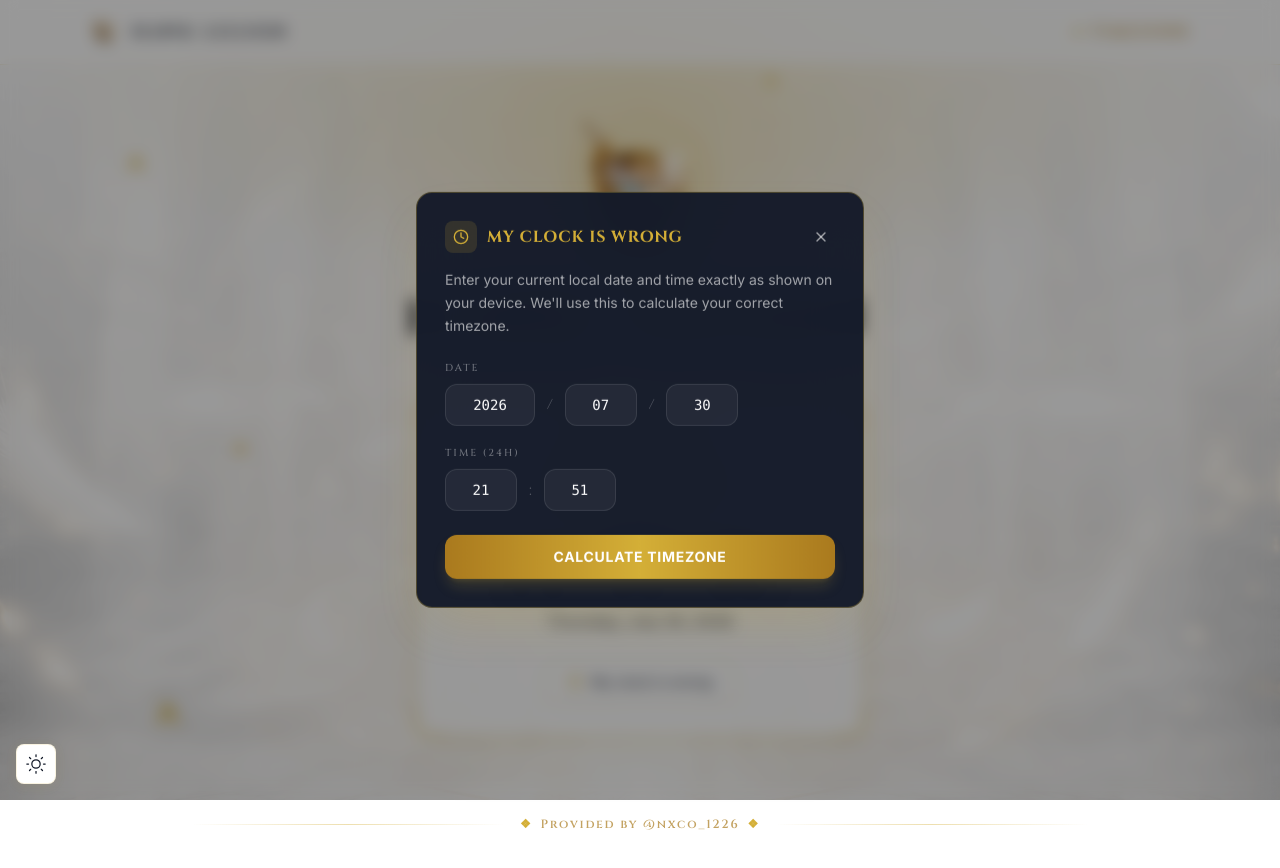
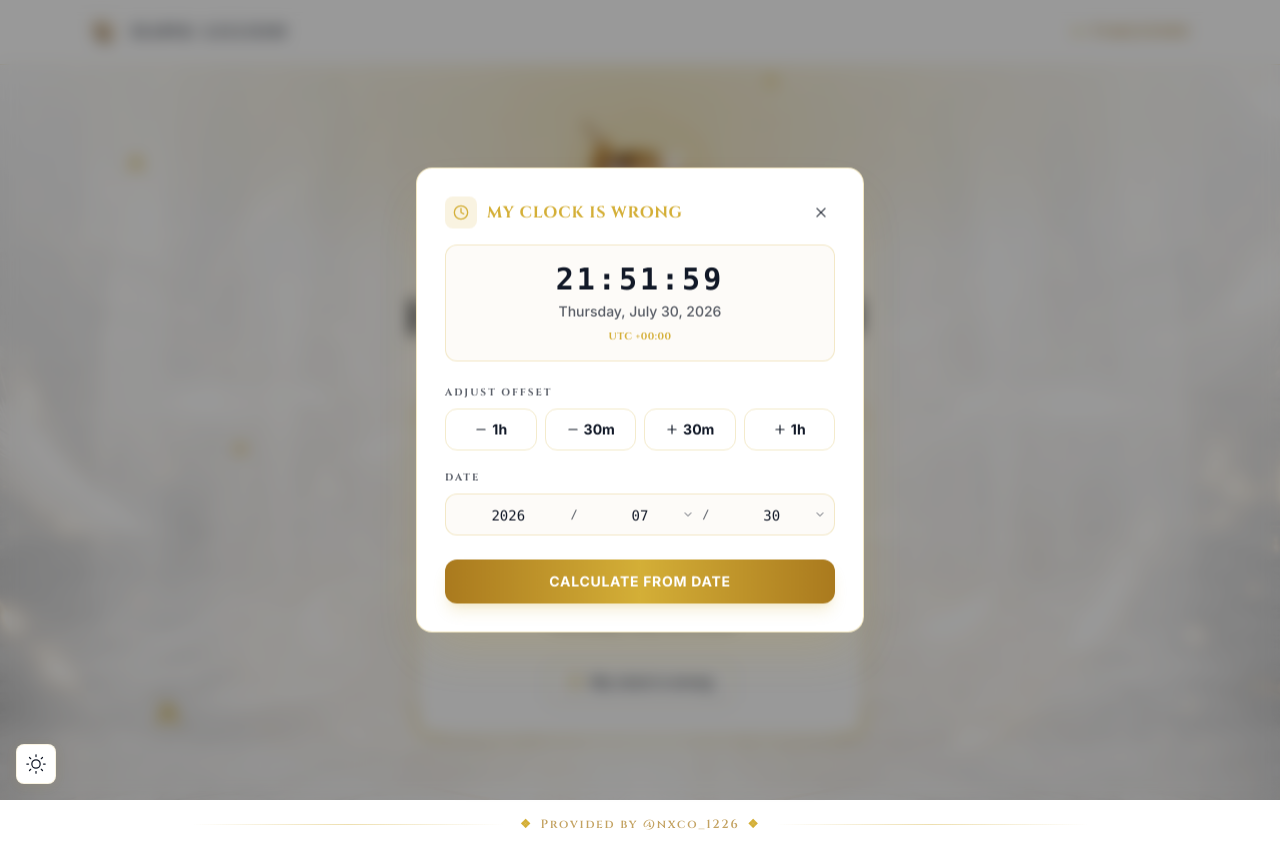
Before and after one commit to hawklegion/home, a Next.js app: page /timezone in a window 1280 px wide. Both pictures are taken after a click on the button "My clock is wrong". Shown: the top 868 px of the page. Built offline with nearby package versions, Linux system fonts and the light colour scheme.

Commit message:
dev: dark mode fullscreen, theme labels, no-scroll tz, new clock modal

```diff
--- a/src/app/timezone/page.tsx
+++ b/src/app/timezone/page.tsx
@@ -15,6 +15,7 @@ export default function TimezonePage() {
     isManual,
     modalOpen,
     setModalOpen,
+    adjustOffset,
     calculateOffset,
     resetToAuto,
   } = useTimezoneEngine()
@@ -31,7 +32,7 @@ export default function TimezonePage() {
       <Header />
       <SacredBackground />
 
-      <main className="flex-1 flex flex-col items-center justify-start px-4 pt-20 pb-20 relative z-10 max-w-7xl mx-auto w-full">
+      <main className="flex-1 flex flex-col items-center justify-start px-4 pt-20 pb-20 relative z-10 max-w-7xl mx-auto w-full overflow-hidden" style={{ height: "100dvh" }}>
         <div className="flex flex-col items-center mt-6 mb-8 animate-gold-bloom text-center">
           <div className="relative mb-4">
             <div className="absolute inset-0 rounded-full bg-[#D4AF37]/20 blur-3xl scale-150" />
@@ -41,18 +42,21 @@ export default function TimezonePage() {
               className="w-36 h-36 md:w-44 md:h-44 object-contain relative z-10 drop-shadow-[0_12px_24px_rgba(212,175,55,0.35)]"
             />
           </div>
-          <h1 className="font-heading text-3xl md:text-5xl font-bold tracking-[0.2em] text-[#111827] drop-shadow-sm">
+          <h1 className="font-heading text-3xl md:text-5xl font-bold tracking-[0.2em] drop-shadow-sm" style={{ color: "var(--text-primary)" }}>
             HAWK LEGION
           </h1>
           <p className="mt-2 text-xs md:text-sm text-[#AA7A1E] tracking-[0.35em] font-semibold uppercase">
-            &bull; SACRED ORDER. ETERNAL PURPOSE. &bull;
+            {process.env.NODE_ENV === "development"
+              ? "\u2022 Darkness leads the Blind. \u2022"
+              : "\u2022 SACRED ORDER. ETERNAL PURPOSE. \u2022"}
           </p>
         </div>
 
         <div className="w-full max-w-md relative animate-sunburst mb-12">
           <div
-            className="relative backdrop-blur-xl bg-white/80 rounded-2xl p-7 md:p-8 card-glow"
+            className="relative backdrop-blur-xl rounded-2xl p-7 md:p-8 card-glow"
             style={{
+              background: "var(--surface-card)",
               border: "1px solid rgba(212, 175, 55, 0.4)",
               boxShadow: `
                 0 0 0 1px rgba(212, 175, 55, 0.15),
@@ -70,7 +74,7 @@ export default function TimezonePage() {
 
             <div className="flex items-center justify-center gap-2 mb-5">
               <Compass className="w-4 h-4 text-[#D4AF37]" />
-              <span className="text-xs font-bold text-[#AA7A1E] uppercase tracking-[0.25em] font-heading">
+              <span className="text-xs font-bold uppercase tracking-[0.25em] font-heading" style={{ color: "var(--text-primary)" }}>
                 YOUR TIMEZONE
               </span>
             </div>
@@ -83,17 +87,17 @@ export default function TimezonePage() {
               <div className="text-gold-gradient text-2xl md:text-3xl font-heading font-bold tracking-wider">
                 {offsetLabel}
               </div>
-              <div className="mt-1 flex items-center justify-center gap-1.5 text-xs text-[#111827]/50 group-hover:text-[#AA7A1E] transition-colors">
+              <div className="mt-1 flex items-center justify-center gap-1.5 text-xs transition-colors group-hover:text-[#AA7A1E]" style={{ color: "var(--text-secondary)" }}>
                 <span>Click to copy</span>
                 <Copy className="w-3.5 h-3.5" />
               </div>
             </button>
 
             <div className="text-center">
-              <div className="text-4xl md:text-5xl font-mono font-bold tracking-widest text-[#111827] tabular-nums" suppressHydrationWarning>
+              <div className="text-4xl md:text-5xl font-mono font-bold tracking-widest tabular-nums" style={{ color: "var(--text-primary)" }} suppressHydrationWarning>
                 {time}
               </div>
-              <div className="mt-2 text-sm md:text-base text-[#111827]/75 font-medium" suppressHydrationWarning>
+              <div className="mt-2 text-sm md:text-base font-medium" style={{ color: "var(--text-secondary)" }} suppressHydrationWarning>
                 {date}
               </div>
             </div>
@@ -101,7 +105,8 @@ export default function TimezonePage() {
             <div className="mt-7 flex justify-center">
               <button
                 onClick={() => setModalOpen(true)}
-                className="group flex items-center gap-2 px-5 py-2.5 rounded-xl bg-white/70 border border-[#D4AF37]/30 hover:bg-[#D4AF37]/10 hover:border-[#D4AF37]/60 text-xs md:text-sm font-medium text-[#111827]/80 hover:text-[#111827] transition-all shadow-sm"
+                className="group flex items-center gap-2 px-5 py-2.5 rounded-xl border border-[#D4AF37]/30 hover:bg-[#D4AF37]/10 hover:border-[#D4AF37]/60 text-xs md:text-sm font-medium transition-all shadow-sm"
+                style={{ background: "var(--surface-card)", color: "var(--text-primary)" }}
               >
                 <ClockIcon className="w-4 h-4 text-[#D4AF37] group-hover:rotate-12 transition-transform" />
                 My clock is wrong
@@ -125,6 +130,7 @@ export default function TimezonePage() {
         open={modalOpen}
         onClose={() => setModalOpen(false)}
         currentOffset={effectiveOffset}
+        onAdjust={adjustOffset}
         onCalculate={calculateOffset}
         onReset={resetToAuto}
         isManual={isManual}
--- a/src/components/Header.tsx
+++ b/src/components/Header.tsx
@@ -4,7 +4,7 @@ import Link from "next/link"
 
 export default function Header() {
   return (
-    <header className="fixed top-0 left-0 right-0 z-40 backdrop-blur-xl bg-white/75 border-b border-[#D4AF37]/20 transition-all">
+    <header className="fixed top-0 left-0 right-0 z-40 backdrop-blur-xl border-b border-[#D4AF37]/20 transition-all" style={{ background: "var(--surface-card)" }}>
       <div className="max-w-6xl mx-auto flex items-center justify-between px-6 h-14 md:h-16">
         <Link href="/" className="flex items-center gap-3 group">
           <img
@@ -12,7 +12,7 @@ export default function Header() {
             alt="Hawk Legion Logo"
             className="w-7 h-7 md:w-8 md:h-8 object-contain transition-transform group-hover:scale-105 drop-shadow-sm"
           />
-          <span className="font-heading text-sm md:text-base font-bold text-[#111827] tracking-[0.2em]">
+          <span className="font-heading text-sm md:text-base font-bold tracking-[0.2em]" style={{ color: "var(--text-primary)" }}>
             HAWK LEGION
           </span>
         </Link>
--- a/src/components/timezone/TimeOverrideModal.tsx
+++ b/src/components/timezone/TimeOverrideModal.tsx
@@ -1,17 +1,27 @@
 "use client"
 
-import { useState } from "react"
+import { useState, useEffect, useCallback } from "react"
 import { motion, AnimatePresence } from "framer-motion"
-import { X, Clock } from "lucide-react"
+import { X, Clock, Plus, Minus, ChevronDown } from "lucide-react"
 import { formatOffset } from "@/lib/utils"
 
 interface TimeOverrideModalProps {
   open: boolean
   onClose: () => void
   currentOffset: number
+  onAdjust: (deltaMinutes: number) => void
   onCalculate: (userDate: Date) => void
   onReset: () => void
   isManual: boolean
+}
+
+const MONTHS = [
+  "January", "February", "March", "April", "May", "June",
+  "July", "August", "September", "October", "November", "December",
+]
+
+function pad(n: number) {
+  return String(n).padStart(2, "0")
 }
 
 export default function TimeOverrideModal({
@@ -19,43 +29,35 @@ export default function TimeOverrideModal({
   onClose,
   currentOffset,
   onCalculate,
+  onAdjust,
   onReset,
   isManual,
 }: TimeOverrideModalProps) {
-  const [year, setYear] = useState(String(new Date().getFullYear()))
-  const [month, setMonth] = useState(String(new Date().getMonth() + 1).padStart(2, "0"))
-  const [day, setDay] = useState(String(new Date().getDate()).padStart(2, "0"))
-  const [hours, setHours] = useState(String(new Date().getHours()).padStart(2, "0"))
-  const [minutes, setMinutes] = useState(String(new Date().getMinutes()).padStart(2, "0"))
-  const [error, setError] = useState("")
+  const now = new Date()
+  const [liveTime, setLiveTime] = useState("")
+  const [liveDate, setLiveDate] = useState("")
 
-  function handleCalculate() {
-    setError("")
-    const y = parseInt(year)
-    const m = parseInt(month) - 1
-    const d = parseInt(day)
-    const h = parseInt(hours)
-    const min = parseInt(minutes)
+  const [y, setY] = useState(String(now.getFullYear()))
+  const [m, setM] = useState(String(now.getMonth() + 1).padStart(2, "0"))
+  const [d, setD] = useState(String(now.getDate()).padStart(2, "0"))
 
-    if (isNaN(y) || isNaN(m) || isNaN(d) || isNaN(h) || isNaN(min)) {
-      setError("Please fill in all fields correctly.")
-      return
-    }
+  const tick = useCallback(() => {
+    const t = new Date(Date.now() + currentOffset * 60_000 + new Date().getTimezoneOffset() * 60_000)
+    setLiveTime(t.toLocaleTimeString("en-GB", { hour: "2-digit", minute: "2-digit", second: "2-digit", hour12: false }))
+    setLiveDate(t.toLocaleDateString("en-US", { weekday: "long", year: "numeric", month: "long", day: "numeric" }))
+  }, [currentOffset])
 
-    const userDate = new Date(y, m, d, h, min)
-    if (isNaN(userDate.getTime())) {
-      setError("Invalid date or time.")
-      return
-    }
+  useEffect(() => {
+    if (!open) return
+    tick()
+    const id = setInterval(tick, 1000)
+    return () => clearInterval(id)
+  }, [open, tick])
 
-    if (userDate.getTime() > Date.now() + 86400000) {
-      setError("The date cannot be in the future.")
-      return
-    }
-
-    onCalculate(userDate)
-    onClose()
-  }
+  const offsetHours = Math.floor(Math.abs(currentOffset) / 60)
+  const offsetMins = Math.abs(currentOffset) % 60
+  const sign = currentOffset >= 0 ? "+" : "-"
+  const offsetStr = `UTC ${sign}${pad(offsetHours)}:${pad(offsetMins)}`
 
   return (
     <AnimatePresence>
@@ -75,7 +77,7 @@ export default function TimeOverrideModal({
             transition={{ type: "spring", duration: 0.5, bounce: 0.3 }}
             className="fixed left-1/2 top-1/2 z-50 w-full max-w-md -translate-x-1/2 -translate-y-1/2"
           >
-            <div className="backdrop-blur-xl bg-[#111827]/95 border border-[#D4AF37]/30 shadow-2xl shadow-[#D4AF37]/20 rounded-2xl p-7">
+            <div className="backdrop-blur-xl rounded-2xl p-7 border border-[#D4AF37]/30 shadow-2xl shadow-[#D4AF37]/20" style={{ background: "var(--surface-card)" }}>
               <div className="flex items-center justify-between mb-4">
                 <div className="flex items-center gap-2.5">
                   <div className="w-8 h-8 rounded-lg bg-[#D4AF37]/15 flex items-center justify-center">
@@ -89,98 +91,107 @@ export default function TimeOverrideModal({
                   onClick={onClose}
                   className="w-7 h-7 rounded-lg flex items-center justify-center hover:bg-white/10 transition-colors"
                 >
-                  <X className="w-4 h-4 text-white/60" />
+                  <X className="w-4 h-4" style={{ color: "var(--text-secondary)" }} />
                 </button>
               </div>
 
-              <p className="text-sm text-white/60 mb-6 leading-relaxed">
-                Enter your current local date and time exactly as shown on your device.
-                We&apos;ll use this to calculate your correct timezone.
-              </p>
+              <div className="text-center mb-6 p-4 rounded-xl" style={{ background: "var(--input-bg)", border: "1px solid var(--input-border)" }}>
+                <div className="text-3xl font-mono font-bold tracking-widest tabular-nums" style={{ color: "var(--text-primary)" }}>
+                  {liveTime}
+                </div>
+                <div className="mt-1 text-sm font-medium" style={{ color: "var(--text-secondary)" }}>
+                  {liveDate}
+                </div>
+                <div className="mt-2 text-[10px] font-heading font-bold uppercase tracking-wider text-[#D4AF37]">
+                  {offsetStr}
+                </div>
+              </div>
 
-              {isManual && (
-                <div className="mb-5 p-3 rounded-xl bg-[#D4AF37]/10 border border-[#D4AF37]/20 text-sm text-white/70">
-                  Current override:{" "}
-                  <span className="font-semibold text-[#D4AF37]">{formatOffset(currentOffset)}</span>
+              <div className="mb-5">
+                <label className="block text-[10px] font-bold uppercase tracking-[0.2em] mb-2 font-heading" style={{ color: "var(--text-secondary)" }}>
+                  Adjust offset
+                </label>
+                <div className="flex items-center gap-2">
+                  <button onClick={() => onAdjust(-60)} className="flex-1 flex items-center justify-center gap-1 py-2.5 rounded-xl border text-sm font-bold transition-all hover:bg-[#D4AF37]/10" style={{ borderColor: "var(--input-border)", color: "var(--text-primary)" }}>
+                    <Minus className="w-3.5 h-3.5" /> 1h
+                  </button>
+                  <button onClick={() => onAdjust(-30)} className="flex-1 flex items-center justify-center gap-1 py-2.5 rounded-xl border text-sm font-bold transition-all hover:bg-[#D4AF37]/10" style={{ borderColor: "var(--input-border)", color: "var(--text-primary)" }}>
+                    <Minus className="w-3.5 h-3.5" /> 30m
+                  </button>
+                  <button onClick={() => onAdjust(30)} className="flex-1 flex items-center justify-center gap-1 py-2.5 rounded-xl border text-sm font-bold transition-all hover:bg-[#D4AF37]/10" style={{ borderColor: "var(--input-border)", color: "var(--text-primary)" }}>
+                    <Plus className="w-3.5 h-3.5" /> 30m
+                  </button>
+                  <button onClick={() => onAdjust(60)} className="flex-1 flex items-center justify-center gap-1 py-2.5 rounded-xl border text-sm font-bold transition-all hover:bg-[#D4AF37]/10" style={{ borderColor: "var(--input-border)", color: "var(--text-primary)" }}>
+                    <Plus className="w-3.5 h-3.5" /> 1h
+                  </button>
                 </div>
-              )}
+              </div>
 
-              <div className="space-y-5">
-                <div>
-                  <label className="block text-[10px] font-medium text-white/40 uppercase tracking-[0.2em] mb-2 font-heading">
-                    Date
-                  </label>
-                  <div className="flex items-center gap-3">
+              <div>
+                <label className="block text-[10px] font-bold uppercase tracking-[0.2em] mb-2 font-heading" style={{ color: "var(--text-secondary)" }}>
+                  Date
+                </label>
+                <div className="flex items-center gap-2 rounded-xl p-2 border" style={{ background: "var(--input-bg)", borderColor: "var(--input-border)" }}>
+                  <div className="relative flex-1">
                     <input
                       type="text"
-                      value={year}
-                      onChange={(e) => setYear(e.target.value.replace(/\D/g, "").slice(0, 4))}
+                      value={y}
+                      onChange={e => setY(e.target.value.replace(/\D/g, "").slice(0, 4))}
                       placeholder="YYYY"
-                      className="w-[90px] px-3 py-2.5 rounded-xl bg-white/5 border border-white/10 text-sm font-mono text-center text-white focus:border-[#D4AF37]/60 transition-colors placeholder:text-white/20"
+                      className="w-full bg-transparent text-center font-mono text-sm focus:outline-none"
+                      style={{ color: "var(--text-primary)" }}
                       maxLength={4}
                     />
-                    <span className="text-white/30 font-heading text-sm">/</span>
-                    <input
-                      type="text"
-                      value={month}
-                      onChange={(e) => setMonth(e.target.value.replace(/\D/g, "").slice(0, 2))}
-                      placeholder="MM"
-                      className="w-[72px] px-3 py-2.5 rounded-xl bg-white/5 border border-white/10 text-sm font-mono text-center text-white focus:border-[#D4AF37]/60 transition-colors placeholder:text-white/20"
-                      maxLength={2}
-                    />
-                    <span className="text-white/30 font-heading text-sm">/</span>
-                    <input
-                      type="text"
-                      value={day}
-                      onChange={(e) => setDay(e.target.value.replace(/\D/g, "").slice(0, 2))}
-                      placeholder="DD"
-                      className="w-[72px] px-3 py-2.5 rounded-xl bg-white/5 border border-white/10 text-sm font-mono text-center text-white focus:border-[#D4AF37]/60 transition-colors placeholder:text-white/20"
-                      maxLength={2}
-                    />
                   </div>
-                </div>
-
-                <div>
-                  <label className="block text-[10px] font-medium text-white/40 uppercase tracking-[0.2em] mb-2 font-heading">
-                    Time (24h)
-                  </label>
-                  <div className="flex items-center gap-3">
-                    <input
-                      type="text"
-                      value={hours}
-                      onChange={(e) => setHours(e.target.value.replace(/\D/g, "").slice(0, 2))}
-                      placeholder="HH"
-                      className="w-[72px] px-3 py-2.5 rounded-xl bg-white/5 border border-white/10 text-sm font-mono text-center text-white focus:border-[#D4AF37]/60 transition-colors placeholder:text-white/20"
-                      maxLength={2}
-                    />
-                    <span className="text-white/30 font-heading text-base">:</span>
-                    <input
-                      type="text"
-                      value={minutes}
-                      onChange={(e) => setMinutes(e.target.value.replace(/\D/g, "").slice(0, 2))}
-                      placeholder="MM"
-                      className="w-[72px] px-3 py-2.5 rounded-xl bg-white/5 border border-white/10 text-sm font-mono text-center text-white focus:border-[#D4AF37]/60 transition-colors placeholder:text-white/20"
-                      maxLength={2}
-                    />
+                  <span className="font-mono text-xs" style={{ color: "var(--text-secondary)" }}>/</span>
+                  <div className="relative flex-1">
+                    <select
+                      value={m}
+                      onChange={e => setM(e.target.value)}
+                      className="w-full appearance-none bg-transparent text-center font-mono text-sm focus:outline-none cursor-pointer"
+                      style={{ color: "var(--text-primary)" }}
+                    >
+                      {Array.from({ length: 12 }, (_, i) => (
+                        <option key={i + 1} value={pad(i + 1)}>{pad(i + 1)}</option>
+                      ))}
+                    </select>
+                    <ChevronDown className="absolute right-0 top-1/2 -translate-y-1/2 w-3 h-3 pointer-events-none" style={{ color: "var(--text-secondary)" }} />
+                  </div>
+                  <span className="font-mono text-xs" style={{ color: "var(--text-secondary)" }}>/</span>
+                  <div className="relative flex-1">
+                    <select
+                      value={d}
+                      onChange={e => setD(e.target.value)}
+                      className="w-full appearance-none bg-transparent text-center font-mono text-sm focus:outline-none cursor-pointer"
+                      style={{ color: "var(--text-primary)" }}
+                    >
+                      {Array.from({ length: 31 }, (_, i) => (
+                        <option key={i + 1} value={pad(i + 1)}>{pad(i + 1)}</option>
+                      ))}
+                    </select>
+                    <ChevronDown className="absolute right-0 top-1/2 -translate-y-1/2 w-3 h-3 pointer-events-none" style={{ color: "var(--text-secondary)" }} />
                   </div>
                 </div>
               </div>
 
-              {error && (
-                <p className="mt-4 text-sm text-red-400 font-medium">{error}</p>
-              )}
-
               <div className="mt-6 flex flex-col gap-2.5">
                 <button
-                  onClick={handleCalculate}
+                  onClick={() => {
+                    const userDate = new Date(parseInt(y), parseInt(m) - 1, parseInt(d))
+                    if (!isNaN(userDate.getTime()) && userDate.getTime() <= Date.now() + 86400000) {
+                      onCalculate(userDate)
+                    }
+                    onClose()
+                  }}
                   className="w-full py-3 rounded-xl bg-gradient-to-r from-[#AA7A1E] via-[#D4AF37] to-[#AA7A1E] text-white font-bold text-sm tracking-wider shadow-lg shadow-[#D4AF37]/20 hover:shadow-[#D4AF37]/30 transition-shadow"
                 >
-                  CALCULATE TIMEZONE
+                  CALCULATE FROM DATE
                 </button>
                 {isManual && (
                   <button
                     onClick={() => { onReset(); onClose() }}
-                    className="w-full py-2.5 rounded-xl bg-white/5 hover:bg-white/10 text-sm font-medium text-white/50 hover:text-white/70 transition-colors"
+                    className="w-full py-2.5 rounded-xl text-sm font-medium transition-colors hover:bg-white/10"
+                    style={{ color: "var(--text-secondary)" }}
                   >
                     Reset to Automatic Detection
                   </button>
--- a/src/hooks/useTimezoneEngine.ts
+++ b/src/hooks/useTimezoneEngine.ts
@@ -30,10 +30,20 @@ export function useTimezoneEngine() {
   const offsetLabel = formatOffset(effectiveOffset)
   const isManual = manualOffset !== null
 
+  const adjustOffset = useCallback((deltaMinutes: number) => {
+    setManualOffset(prev => {
+      const base = prev ?? autoOffset
+      const next = Math.round(base + deltaMinutes)
+      localStorage.setItem(STORAGE_KEY, String(next))
+      return next
+    })
+  }, [autoOffset])
+
   const calculateOffset = useCallback((userDate: Date) => {
     const now = Date.now()
     const diffMs = userDate.getTime() - now
-    const diffMinutes = Math.round(diffMs / 60000)
+    const rawMinutes = diffMs / 60000
+    const diffMinutes = Math.round(rawMinutes / 30) * 30
     setManualOffset(diffMinutes)
     localStorage.setItem(STORAGE_KEY, String(diffMinutes))
   }, [])
@@ -49,6 +59,7 @@ export function useTimezoneEngine() {
     isManual,
     modalOpen,
     setModalOpen,
+    adjustOffset,
     calculateOffset,
     resetToAuto,
   } as const
```
Also changed, not shown: src/app/globals.css (+10 -10 lines).
